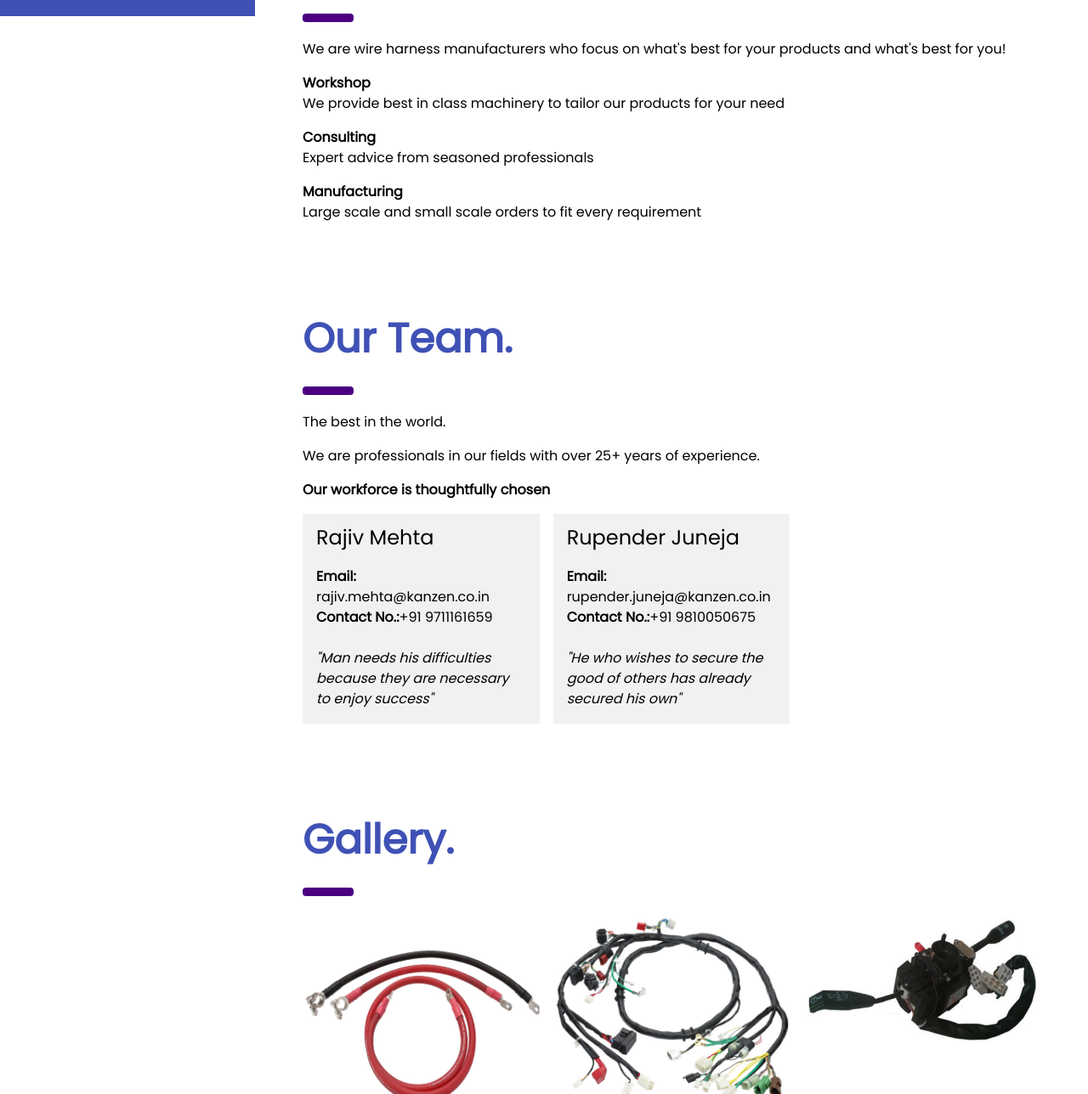
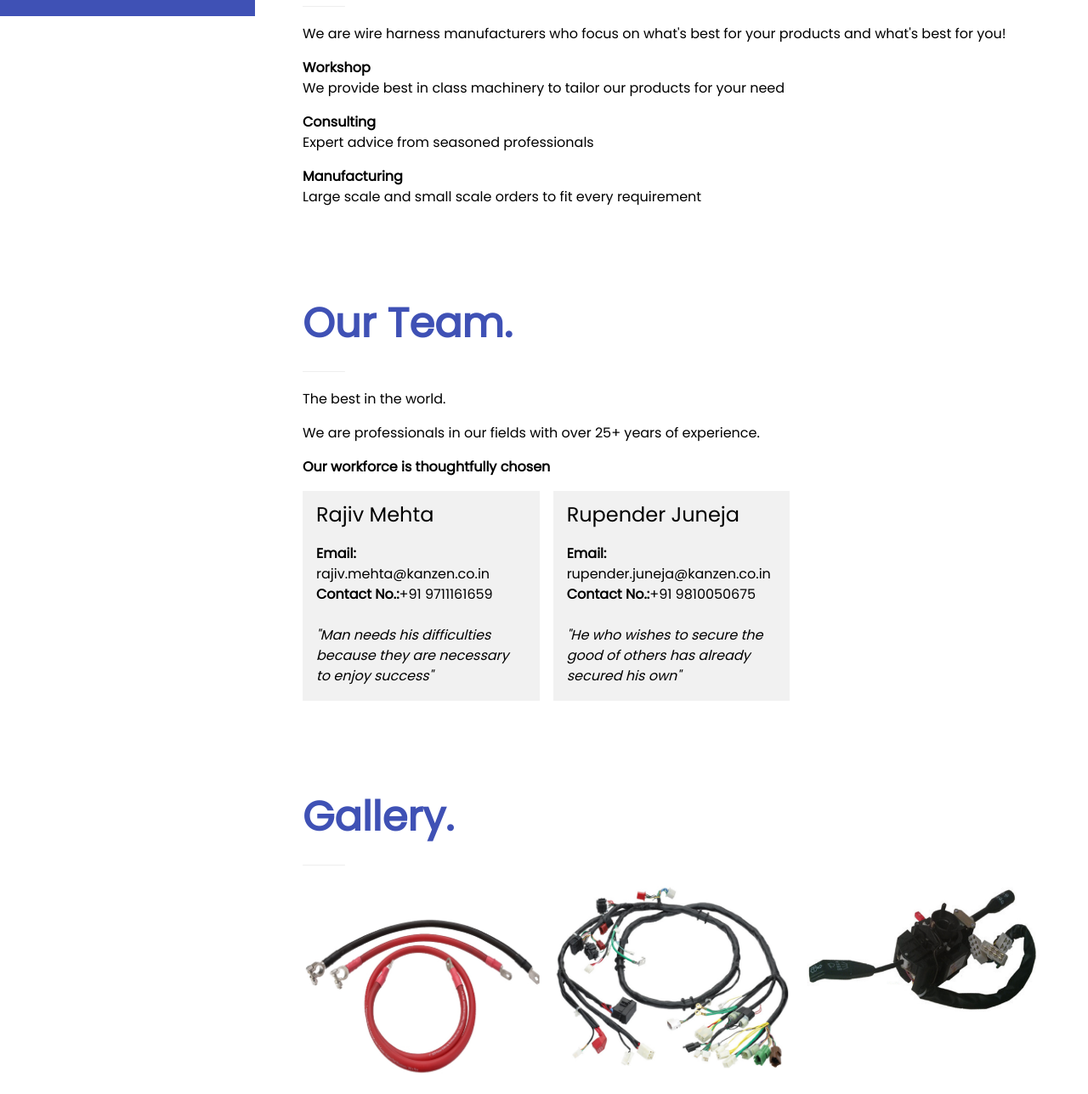
Before and after one commit to kanzenwiring/kanzenwiring.github.io, a plain HTML site: page index.html in a window 1280 px wide. Shown: the part 781-2069 px from the top of the page at 85% size. Drawn offline with nearby package versions, Linux system fonts and the light colour scheme.

Commit message:
Update index.html

```diff
--- a/index.html
+++ b/index.html
@@ -50,7 +50,7 @@ body {font-size:16px;}
 
   <div class="w3-container" id="about" style="margin-top:75px">
     <h1 class="w3-xxxlarge w3-text-indigo"><b>About.</b></h1>
-    <hr style="width:50px;border:5px solid indigo" class="w3-round">
+    <hr style="width:50px;border:5px solid w3-indigo" class="w3-round">
     <p>After 25 Years of Industrial experience and 10 years in Automotive wiring harness industry, this company has been started by Managing Partners in Gurgaon, the Automotive Hub of India.</p>
     <p>We are willing to serve various Automotive customers who manufacture 2 wheelers and 4 wheelers parts to OE’s, initially, and in 2nd phase to OE directly with vision of providing best quality, productivity, and cost competitiveness</p>
     <p>Major goal of the partners is to give 100% customer satisfaction by supplying quality product to the Indian Automotive Industry and to their Tier1 supplier. </p>
@@ -59,7 +59,7 @@ body {font-size:16px;}
   <!-- Services -->
   <div class="w3-container" id="profile" style="margin-top:75px">
     <h1 class="w3-xxxlarge w3-text-indigo"><b>Business Profile.</b></h1>
-    <hr style="width:50px;border:5px solid indigo" class="w3-round">
+    <hr style="width:50px;border:5px solid w3-indigo" class="w3-round">
     <p>We are wire harness manufacturers who focus on what's best for your products and what's best for you!</p>
     <p>
       <b>Workshop</b><br>
@@ -78,7 +78,7 @@ body {font-size:16px;}
   <!-- Designers -->
   <div class="w3-container" id="team" style="margin-top:75px">
     <h1 class="w3-xxxlarge w3-text-indigo"><b>Our Team.</b></h1>
-    <hr style="width:50px;border:5px solid indigo" class="w3-round">
+    <hr style="width:50px;border:5px solid w3-indigo" class="w3-round">
     <p>The best in the world.</p>
     <p>We are professionals in our fields with over 25+ years of experience.
     </p>
@@ -116,7 +116,7 @@ body {font-size:16px;}
   <!-- Gallery -->
   <div class="w3-container" id="gallery" style="margin-top:75px">
     <h1 class="w3-xxxlarge w3-text-indigo"><b>Gallery.</b></h1>
-    <hr style="width:50px;border:5px solid indigo" class="w3-round">
+    <hr style="width:50px;border:5px solid w3-indigo" class="w3-round">
   </div>
 
   <div class="w3-row-padding">
@@ -157,7 +157,7 @@ body {font-size:16px;}
   <!-- Careers -->
   <div class="w3-container" id="careers" style="margin-top:75px">
     <h1 class="w3-xxxlarge w3-text-indigo"><b>Careers.</b></h1>
-    <hr style="width:50px;border:5px solid indigo" class="w3-round">
+    <hr style="width:50px;border:5px solid w3-indigo" class="w3-round">
     <p>We're Hiring!</p>
     <p>Send us your Resume at: <b>hr@kanzen.co.in</b></p>
   </div>
```
